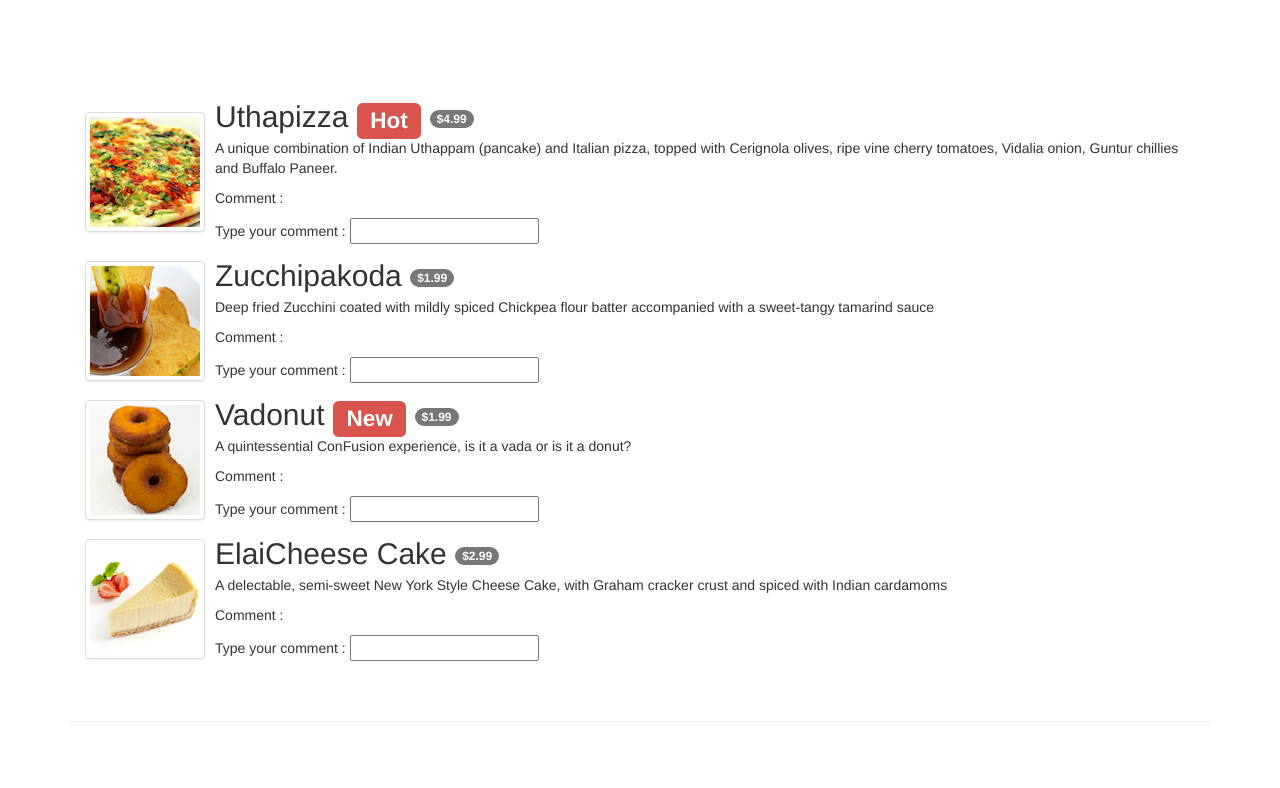
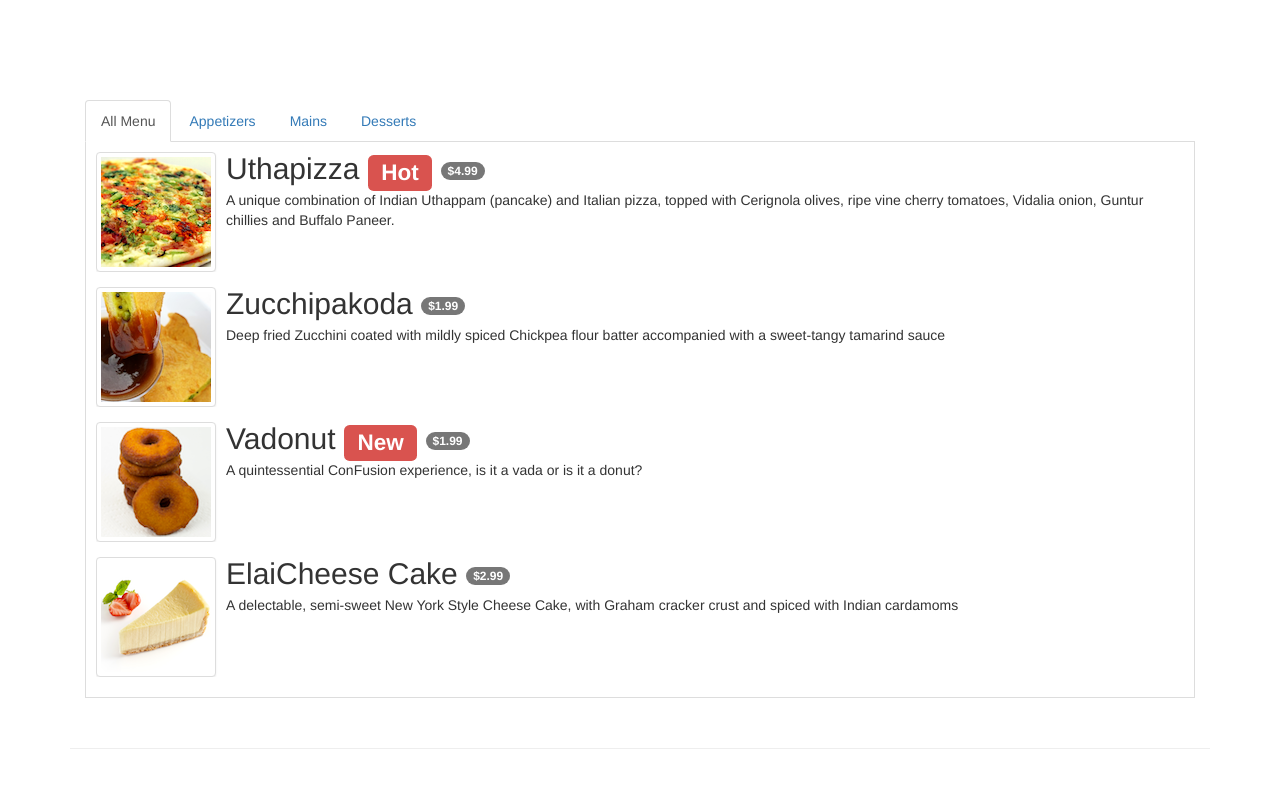
Before and after one commit to amankapur007/Angular-js, a website: page app/menu.html in a window 1280 px wide. Drawn offline with Linux system fonts and the light colour scheme.

Commit message:
Angular filer : week 1

```diff
--- a/app/menu.html
+++ b/app/menu.html
@@ -28,20 +28,28 @@
     <div class="container">
         <div class="row row-content" ng-controller="menuController as menuCTRL">
             <div class="col-xs-12">
-              <ul class="media-list">
-              <li class="media" ng-repeat="dish in menuCTRL.dishes">
+              <!-- Nav tabs -->
+                <ul class="nav nav-tabs" role="tablist">
+                  <li role="presentation" ng-class="{active:menuCTRL.isSelected(1)}"><a  ng-click="menuCTRL.select(1)" aria-controls="all menu" role="tab" data-toggle="tab">All Menu</a></li>
+                  <li role="presentation" ng-class="{active:menuCTRL.isSelected(2)}"><a  ng-click="menuCTRL.select(2)" aria-controls="appetizer" role="tab" data-toggle="tab">Appetizers</a></li>
+                  <li role="presentation" ng-class="{active:menuCTRL.isSelected(3)}"><a ng-click="menuCTRL.select(3)" aria-controls="mains" role="tab" data-toggle="tab">Mains</a></li>
+                  <li role="presentation"  ng-class="{active:menuCTRL.isSelected(4)}"><a ng-click="menuCTRL.select(4)" aria-controls="desserts" role="tab" data-toggle="tab">Desserts</a></li>
+                </ul>
+<div class="tab-content">
+
+
+              <ul class="media-list tab-pane fade in active">
+              <li class="media" ng-repeat="dish in menuCTRL.dishes | filter : {category : menuCTRL.filterTxt} ">
   <div class="media-left media-middle">
     <a href="#">
       <img class="media-object img-thumbnail" src="{{dish.image}}" alt="{{dish.name}}">
     </a>
   </div>
   <div class="media-body">
-    <h2 class="media-heading">{{dish.name}} <span class="label label-danger label-xs">{{dish.label}}</span> <span class="badge">{{dish.price | currency}}</span></h2>
+    <h2 class="media-heading">{{dish.name}} <span class="label label-danger label-xs">{{dish.label}}</span> <span class="badge">{{dish.price | currency }}</span></h2>
     <p>{{dish.description}}</p>
-    <p>Comment : {{dish.comment}}</p>
-    Type your comment : <input type="text" name="comment" ng-model="dish.comment">
   </div>
-</li></ul>
+</li></ul></div>
             </div>
         </div>
     </div>
@@ -52,6 +60,8 @@
   var app = angular.module("conFusionApp",[]);
 
   app.controller('menuController',function(){
+    this.tab = 1;
+    this.filterTxt = "";
     dishes=[
                      {
                        name:'Uthapizza',
@@ -91,6 +101,29 @@
                     }
                   ];
                   this.dishes = dishes;
+                  this.select = function(setTab){
+                    this.tab = setTab;
+                    if (setTab === 2)
+                    {
+                       this.filterTxt = "appetizer";
+                    }
+                    else if(setTab === 3)
+                    {
+                      this.filterTxt = "mains";
+                    }
+                    else if(setTab === 4)
+                    {
+                      this.filterTxt = "dessert";
+                    }
+                    else {
+                      {
+                        this.filterTxt = "";
+                      }
+                    }
+                  }
+                  this.isSelected = function(checkedTab){
+                    return (this.tab === checkedTab);
+                  }
   })
 </script>
 </body>
```
